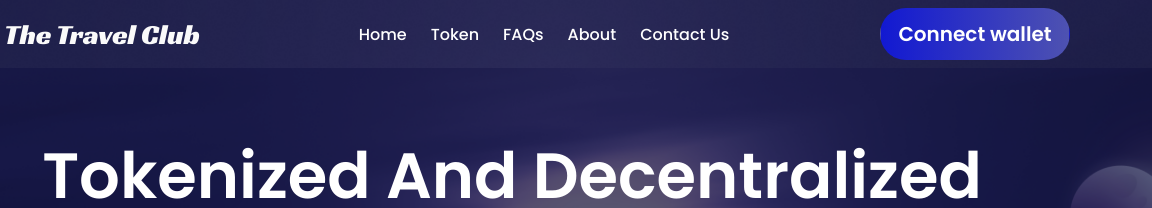
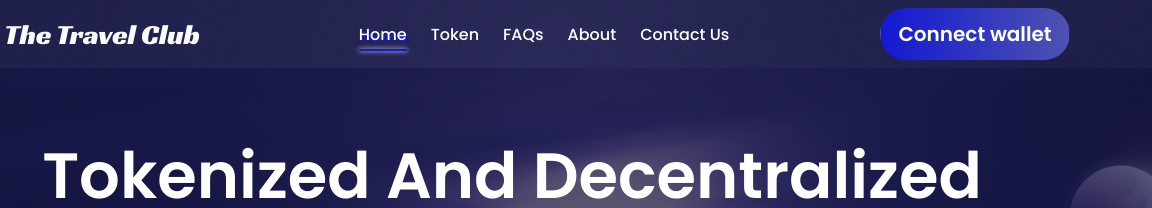
Before and after one commit to vikas-jakhar/The-Travel-Club, a plain HTML site: page index.html in a window 1280 px wide. In both pictures the pointer is over the link 510 px from the left and 34 px from the top of the page. Shown: the top 208 px of the page, 128-1280 px from the left. Drawn offline with nearby package versions, Linux system fonts and the light colour scheme; a web font is replaced by a local one.

Commit message:
navbar update

```diff
--- a/assets/css/style.css
+++ b/assets/css/style.css
@@ -485,17 +485,17 @@
     transition: all 300ms ease-in-out;
 }
 
-.footer-text {
+.footer-text,.list-text {
     transition: all 300ms linear;
     position: relative;
     width: fit-content;
 }
 
-.footer-text:hover {
+.footer-text:hover,.list-text:hover {
     text-shadow: 2px 2px 2px #1219D2;
 }
 
-.footer-text::after {
+.footer-text::after,.list-text::after {
     content: '';
     position: absolute;
     width: 0%;
@@ -507,7 +507,7 @@
     transition: all 300ms linear;
 }
 
-.footer-text:hover::after {
+.footer-text:hover::after,.list-text:hover::after {
     width: 100%;
     left: 0%;
     right: auto;
```
